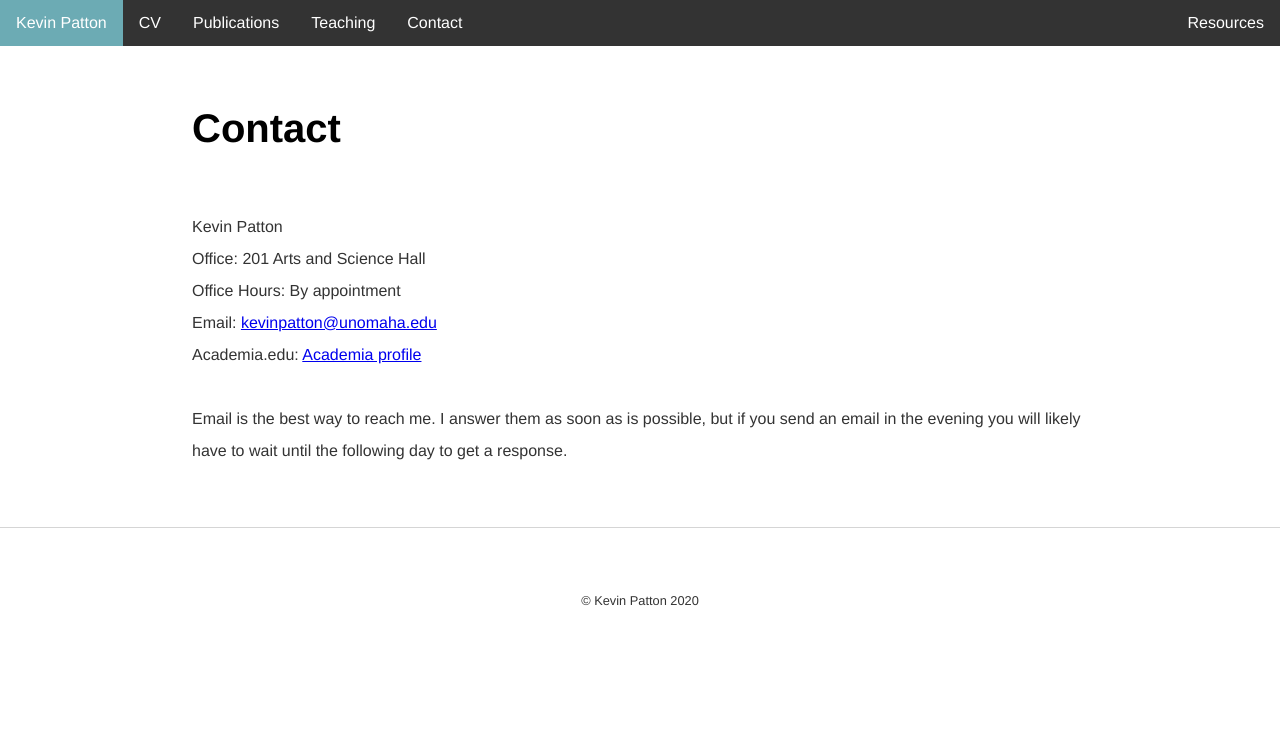
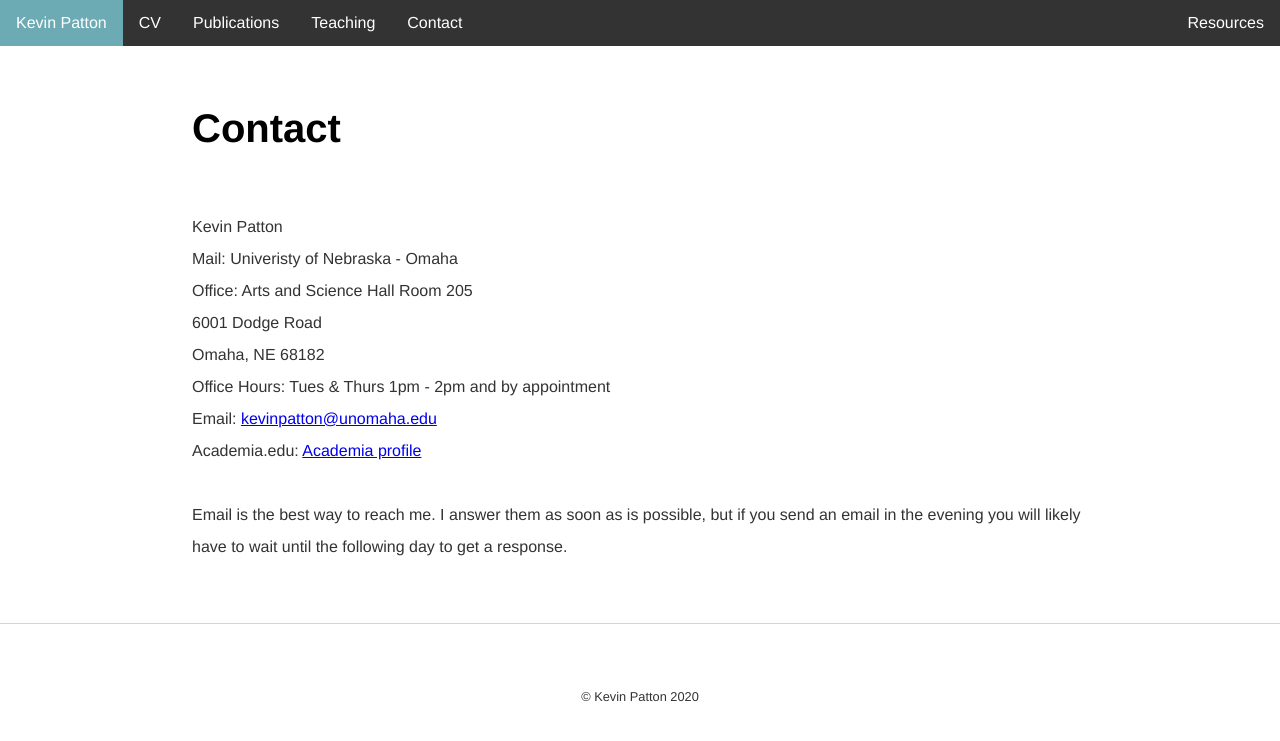
Before and after one commit to kevinjpatton/kevinjpatton.github.io, a Jekyll site: the page built from contact/index.html, in a window 1280 px wide. Shown: the top 741 px of the page. Built offline with Jekyll 4.4.1, drawn with Linux system fonts in a browser that asks for light colours; Markdown is read by kramdown in place of the engine named in the settings.

Commit message:
Update index.html

```diff
--- a/contact/index.html
+++ b/contact/index.html
@@ -3,4 +3,4 @@
 title: Contact - Kevin Patton
 ---
 <h1>Contact</h1>
-<p>Kevin Patton<br />Office: 201 Arts and Science Hall<br />Office Hours: By appointment<br />Email: <a href="mailto:kevinpatton@unomaha.edu" target="_blank">kevinpatton@unomaha.edu</a><br />Academia.edu: <a href="https://un-lincoln.academia.edu/KevinPatton" target="_blank">Academia profile</a><br /><br />Email is the best way to reach me.  I answer them as soon as is possible, but if you send an email in the evening you will likely have to wait until the following day to get a response.</p>
+<p>Kevin Patton<br />Mail: Univeristy of Nebraska - Omaha<br />Office: Arts and Science Hall Room 205<br />6001 Dodge Road<br />Omaha, NE 68182<br />Office Hours: Tues & Thurs 1pm - 2pm and by appointment<br />Email: <a href="mailto:kevinpatton@unomaha.edu" target="_blank">kevinpatton@unomaha.edu</a><br />Academia.edu: <a href="https://un-lincoln.academia.edu/KevinPatton" target="_blank">Academia profile</a><br /><br />Email is the best way to reach me.  I answer them as soon as is possible, but if you send an email in the evening you will likely have to wait until the following day to get a response.</p>
```
